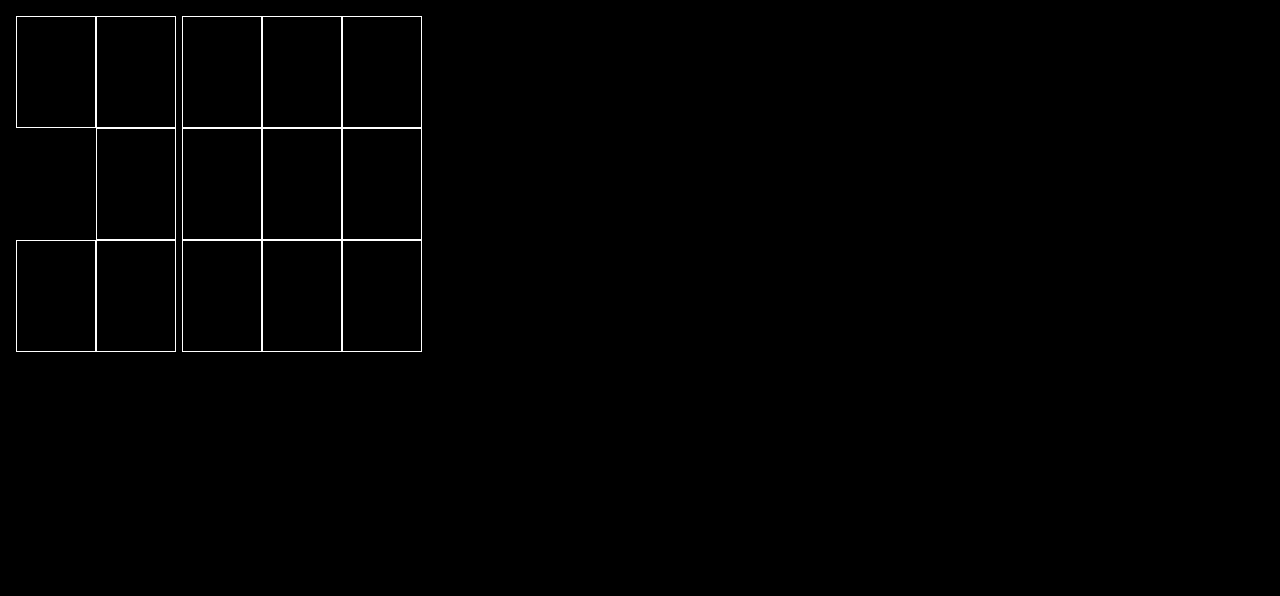
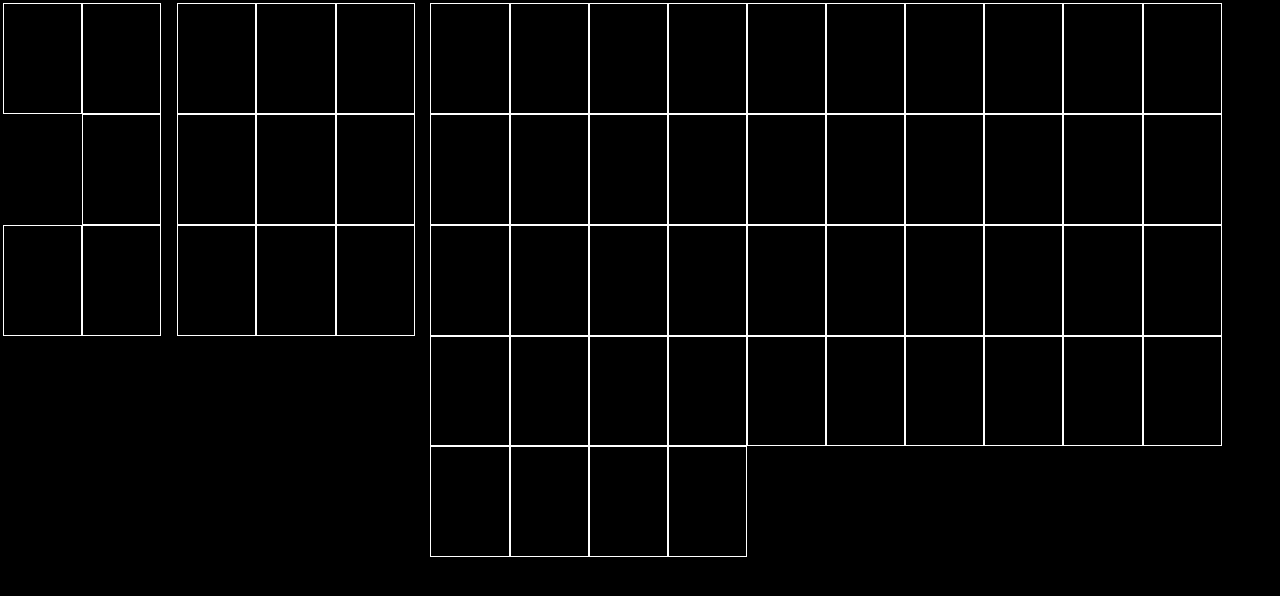
Before and after one commit to jmettraux/logogram, a plain HTML site: page public/index.html in a window 1280 px wide. Drawn offline with Linux system fonts and the light colour scheme.

Commit message:
Use CSS flex and grid

```diff
--- a/public/index.html
+++ b/public/index.html
@@ -21,15 +21,70 @@
     <div id="container">
 
       <div class="navigation-context" id="four-corners">
-        <div class="nav">
-          <div class="corners">
-            <div class="box top-left"></div><div class="box top-right"></div><div class="box blank"></div><div class="box fifth"></div><div class="box bottom-left"></div><div class="box bottom-right"></div>
-          </div>
-          <div class="nines">
-            <div class="box nine"></div><div class="box nine"></div><div class="box nine"></div><div class="box nine"></div><div class="box nine"></div><div class="box nine"></div><div class="box nine"></div><div class="box nine"></div><div class="box nine"></div>
-          </div>
+        <div class="corners">
+          <div class="box top-left"></div>
+          <div class="box top-right"></div>
+          <div class="box blank"></div>
+          <div class="box fifth"></div>
+          <div class="box bottom-left"></div>
+          <div class="box bottom-right"></div>
+        </div>
+        <div class="nines">
+          <div class="box nine"></div>
+          <div class="box nine"></div>
+          <div class="box nine"></div>
+          <div class="box nine"></div>
+          <div class="box nine"></div>
+          <div class="box nine"></div>
+          <div class="box nine"></div>
+          <div class="box nine"></div>
+          <div class="box nine"></div>
         </div>
         <div class="list">
+          <div class="box"></div>
+          <div class="box"></div>
+          <div class="box"></div>
+          <div class="box"></div>
+          <div class="box"></div>
+          <div class="box"></div>
+          <div class="box"></div>
+          <div class="box"></div>
+          <div class="box"></div>
+          <div class="box"></div>
+          <div class="box"></div>
+          <div class="box"></div>
+          <div class="box"></div>
+          <div class="box"></div>
+          <div class="box"></div>
+          <div class="box"></div>
+          <div class="box"></div>
+          <div class="box"></div>
+          <div class="box"></div>
+          <div class="box"></div>
+          <div class="box"></div>
+          <div class="box"></div>
+          <div class="box"></div>
+          <div class="box"></div>
+          <div class="box"></div>
+          <div class="box"></div>
+          <div class="box"></div>
+          <div class="box"></div>
+          <div class="box"></div>
+          <div class="box"></div>
+          <div class="box"></div>
+          <div class="box"></div>
+          <div class="box"></div>
+          <div class="box"></div>
+          <div class="box"></div>
+          <div class="box"></div>
+          <div class="box"></div>
+          <div class="box"></div>
+          <div class="box"></div>
+          <div class="box"></div>
+          <div class="box"></div>
+          <div class="box"></div>
+          <div class="box"></div>
+          <div class="box"></div>
         </div>
       </div>
 
--- a/public/site.css
+++ b/public/site.css
@@ -361,6 +361,12 @@ template {
 
 /* site.css */
 
+:root {
+  --portrait-slots: 8.1;
+  --landscape-slots: 16.1;
+  --box-h: calc(var(--box-w) * 1.4);
+}
+
 *, *::before, *::after { box-sizing: border-box; }
 
 body {
@@ -368,10 +374,8 @@ body {
   background-color: black;
 }
 
-.container {
-  width: 100%;
+#container {
   margin: 0.2rem;
-  position: relative;
 }
 
 .box {
@@ -380,32 +384,42 @@ body {
   vertical-align: middle;
   border: 1px solid white;
   width: var(--box-w);
-  height: calc(var(--box-w) * 1.4);
+  height: var(--box-h);
 }
 .box.blank {
   border: 0px;
 }
 
-.navigation-context .nav {
-  display: block;
-}
-.navigation-context .list {
+.list {
+  display: flex;
+  flex-wrap: wrap;
+  align-content: flex-start;
 }
 
+#four-corners {
+  display: grid;
+  grid-template-columns: calc(var(--box-w) * 2) calc(var(--box-w) * 3) auto;
+  grid-template-rows: calc(var(--box-h) * 3) auto;
+  grid-column-gap: calc(var(--box-w) / 5);
+  grid-row-gap: calc(var(--box-w) / 3);
+}
 #four-corners .corners {
-  width: calc(var(--box-w) * 2);
-  position: absolute;
-  left: 1rem;
-  top: 1rem;
+  display: flex;
+  flex-wrap: wrap;
 }
 #four-corners .nines {
-  width: calc(var(--box-w) * 3);
-  position: absolute;
-  left: calc(var(--box-w) * 2 + 1.35rem);
-  top: 1rem;
+  display: flex;
+  flex-wrap: wrap;
+}
+#four-corners .list {
+  grid-column: 1 / span 3;
+  grid-row: 2 / span 1;
 }
 
-@media(orientation: portrait) {
+@media(orientation: landscape) {
+
+  #four-corners .list {
+    grid-column: 3 / span 1;
+    grid-row: 1 / span 2;
+  }
 }
-@media(orientation: landscape) {
-}
--- a/public/site.js
+++ b/public/site.js
@@ -46,8 +46,12 @@ var Container = (function() {
 
   var resize = function() {
 
+    var p = getComputedStyle(document.documentElement).getPropertyValue('--portrait-slots');
+    var l = getComputedStyle(document.documentElement).getPropertyValue('--landscape-slots');
+
     var w = H.dim('#container').width;
-    w = w / ([ 0, 180 ].includes(window.orientation) ? 8 : 16);
+    w = w / ([ 0, 180 ].includes(window.orientation) ? p : l);
+clog([ p, l, w ]);
 
     document.documentElement.style.setProperty('--box-w', '' + w + 'px');
   };
--- a/sheets/site.css
+++ b/sheets/site.css
@@ -1,5 +1,11 @@
 
 /* site.css */
+
+:root {
+  --portrait-slots: 8.1;
+  --landscape-slots: 16.1;
+  --box-h: calc(var(--box-w) * 1.4);
+}
 
 *, *::before, *::after { box-sizing: border-box; }
 
@@ -8,10 +14,8 @@ body {
   background-color: black;
 }
 
-.container {
-  width: 100%;
+#container {
   margin: 0.2rem;
-  position: relative;
 }
 
 .box {
@@ -20,31 +24,42 @@ body {
   vertical-align: middle;
   border: 1px solid white;
   width: var(--box-w);
-  height: calc(var(--box-w) * 1.4);
+  height: var(--box-h);
 }
 .box.blank {
   border: 0px;
 }
 
-.navigation-context .nav {
-}
-.navigation-context .list {
+.list {
+  display: flex;
+  flex-wrap: wrap;
+  align-content: flex-start;
 }
 
+#four-corners {
+  display: grid;
+  grid-template-columns: calc(var(--box-w) * 2) calc(var(--box-w) * 3) auto;
+  grid-template-rows: calc(var(--box-h) * 3) auto;
+  grid-column-gap: calc(var(--box-w) / 5);
+  grid-row-gap: calc(var(--box-w) / 3);
+}
 #four-corners .corners {
-  width: calc(var(--box-w) * 2);
-  position: absolute;
-  left: 1rem;
-  top: 1rem;
+  display: flex;
+  flex-wrap: wrap;
 }
 #four-corners .nines {
-  width: calc(var(--box-w) * 3);
-  position: absolute;
-  left: calc(var(--box-w) * 2 + 1.35rem);
-  top: 1rem;
+  display: flex;
+  flex-wrap: wrap;
+}
+#four-corners .list {
+  grid-column: 1 / span 3;
+  grid-row: 2 / span 1;
 }
 
-@media(orientation: portrait) {
+@media(orientation: landscape) {
+
+  #four-corners .list {
+    grid-column: 3 / span 1;
+    grid-row: 1 / span 2;
+  }
 }
-@media(orientation: landscape) {
-}
```
Also changed, not shown: scripts/container.js (+6 -1 lines).
